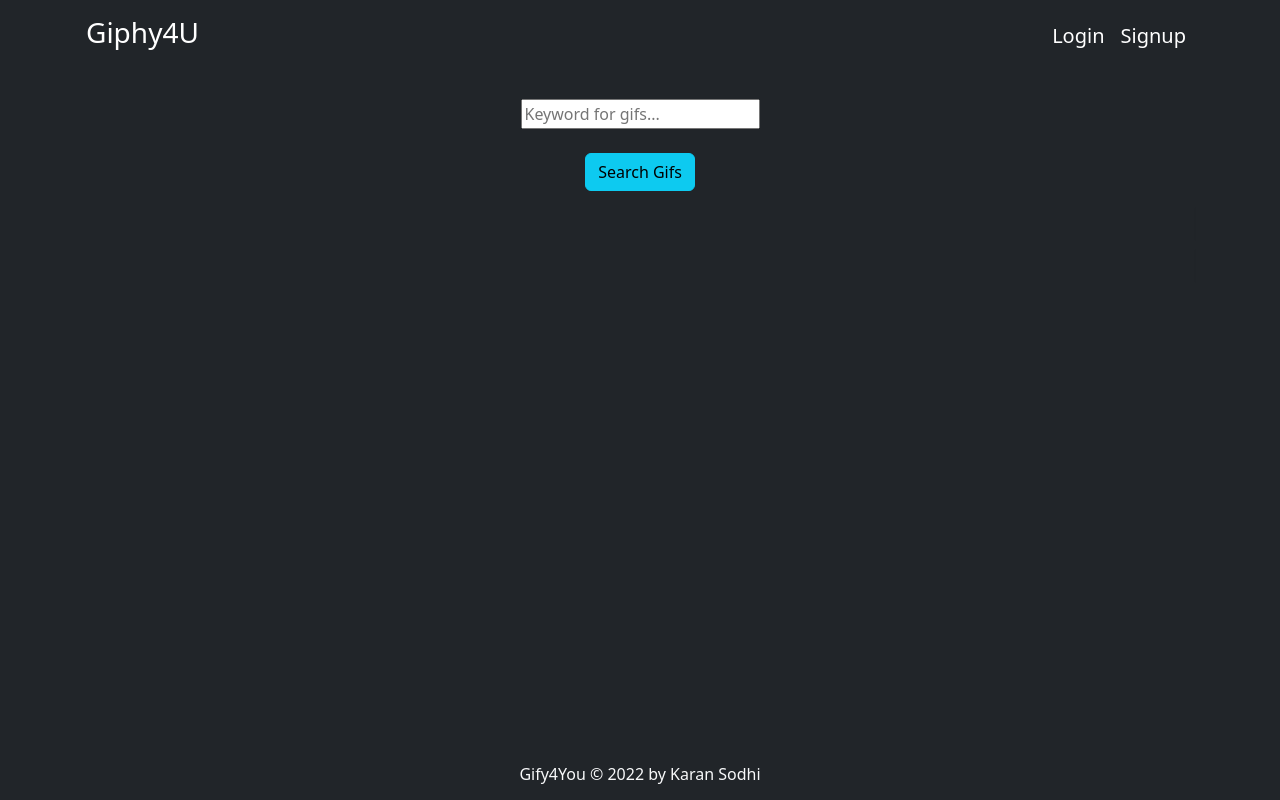
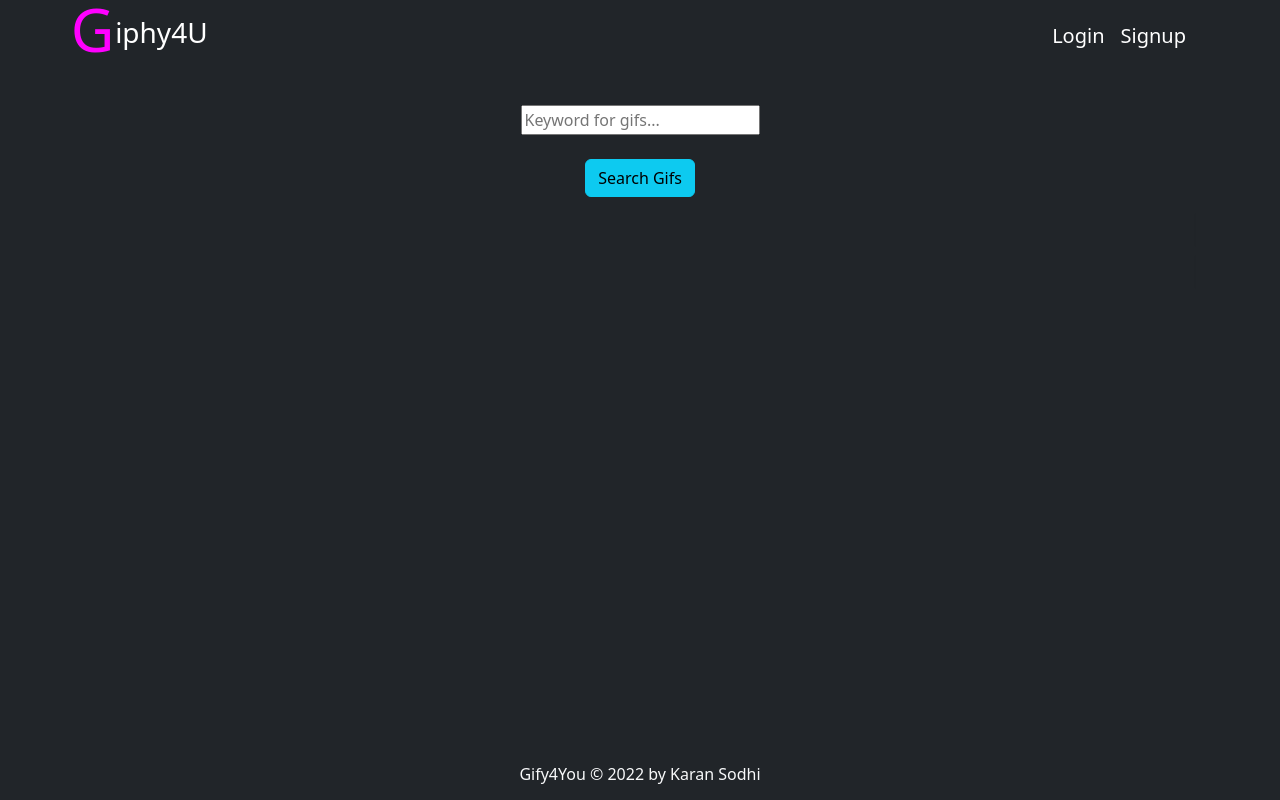
Before and after one commit to KKkaran/gify4u, a React (Create React App) app in the folder client/: page / in a window 1280 px wide. Built offline with nearby package versions, Linux system fonts and the light colour scheme; no server answers.

Commit message:
styled the hero icon

```diff
--- a/client/src/components/Header.jsx
+++ b/client/src/components/Header.jsx
@@ -6,7 +6,28 @@ function Header() {
   return (
     <div className='bg-dark text-light p-2 d-flex justify-content-between container'>
       <div>
-        <motion.h3 whileHover={{scale:1.2}} className='p-2'><Link style={{ color: "#FFF", textDecoration: "none" }} to='/'>Giphy4U</Link></motion.h3>
+        <motion.div whileHover={{scale:1.2}} className='d-flex '>
+          <motion.div
+      className="box"
+      initial={{ opacity: 0, scale: 0.5 }}
+      animate={{ opacity: 1, scale: 1.5 }}
+      transition={{
+        default: {
+          duration: 0.3,
+          ease: [0, 0.71, 0.2, 1.01]
+        },
+        scale: {
+          type: "spring",
+          damping: 5,
+          stiffness: 100,
+          restDelta: 0.001,
+          repeat: Infinity,
+          repeatDelay:1
+        }
+      }}
+    ><h1 style={{color:'#FF00FF'}}>G</h1></motion.div>
+        <h3 className='pt-2 px-2'><Link style={{ color: "#FFF", textDecoration: "none" }} to='/'>iphy4U</Link></h3>
+        </motion.div>
         <h5>{Auth.loggedIn() && `Welcome ${Auth.getProfile().data.username}` }</h5>
       </div>
 
```
Also changed, not shown: 1 other file (tests, documents, lock files or other folders).
